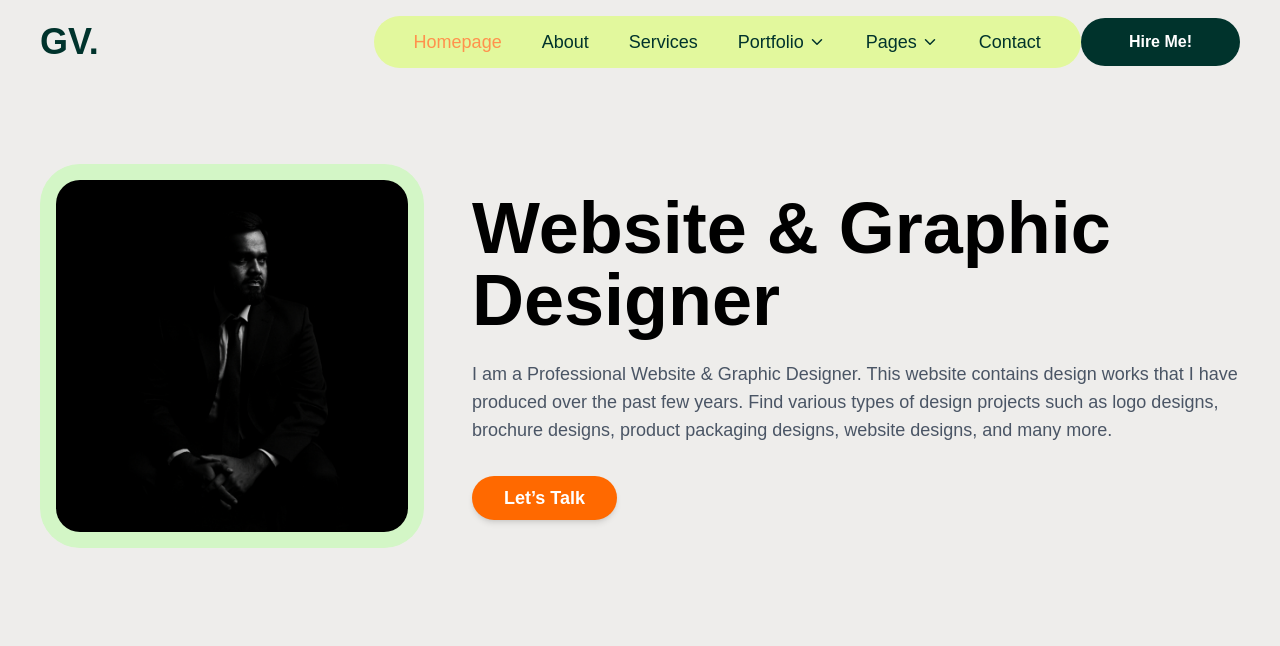
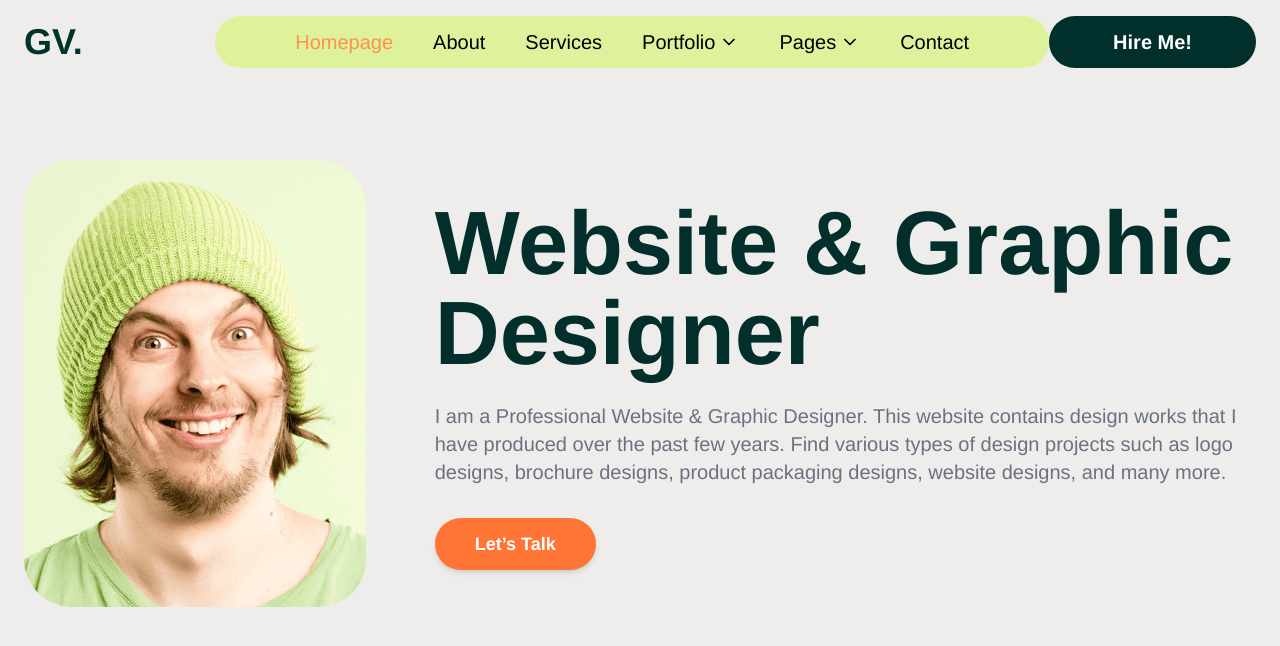
Before and after one commit to sharifulislamudoy/Graphics-Verse, a React (Vite) app: page / in a window 1280 px wide. Shown: the top 646 px of the page. Built offline with nearby package versions, Linux system fonts and the light colour scheme.

Commit message:
hero section done

```diff
--- a/src/components/Home/Hero.jsx
+++ b/src/components/Home/Hero.jsx
@@ -1,43 +1,43 @@
 import React from "react";
 import { motion } from "framer-motion";
-import image from "../../assets/Shariful_islam_udoy-dark-image.jpg"
+import image from "../../assets/hero-image.png"
 
 const Hero = () => {
   return (
-    <div className="flex flex-col md:flex-row items-center justify-center mt-20 px-6 md:px-10 gap-12 max-w-7xl mx-auto">
+    <div className="px-4 py-4 md:px-6 flex items-center justify-between w-full mt-15 gap-">
 
       {/* Left Side - Image */}
       <motion.div
         initial={{ opacity: 0, x: -50 }}
         animate={{ opacity: 1, x: 0 }}
         transition={{ duration: 0.8 }}
-        className="w-full md:w-1/3 flex justify-center"
+        className="w-full md:w-1/3"
       >
         <img
-          src={image} // replace with your image path
+          src={image}
           alt="Profile"
-          className="rounded-[2.5rem] object-cover bg-[#d3f6c6] p-4"
+          className="rounded-[3rem] object-cover "
         />
       </motion.div>
 
       {/* Right Side - Text */}
       <motion.div
-        initial={{ opacity: 0, x: 50 }}
-        animate={{ opacity: 1, x: 0 }}
+        initial={{ opacity: 0, y: 50 }}
+        animate={{ opacity: 1, y: 0 }}
         transition={{ duration: 0.8, delay: 0.3 }}
         className="text-left w-full md:w-2/3"
       >
-        <h1 className="text-5xl md:text-7xl font-bold text-black">
-          Website & Graphic <br /> Designer
+        <h1 className="text-5xl  md:text-[90px] font-semibold text-[#022F2B]">
+          Website & Graphic Designer
         </h1>
-        <p className="mt-6 text-lg text-gray-600 ">
+        <p className="mt-6 lg:text-xl text-md text-gray-500 ">
           I am a Professional Website & Graphic Designer. This website contains design works that I have produced over the past few years. Find various types of design projects such as logo designs, brochure designs, product packaging designs, website designs, and many more.
         </p>
 
         <motion.button
           whileHover={{ scale: 1.05 }}
           whileTap={{ scale: 0.95 }}
-          className="mt-8 px-8 py-2 bg-orange-500 text-white font-semibold rounded-full text-lg shadow-md hover:bg-orange-600 transition-all"
+          className="mt-8 px-10 py-3 bg-[#FF7536] text-white font-semibold rounded-full text-lg shadow-md hover:bg-[#012F2B] hover:text-[#FF7536] transition-all"
         >
           Let’s Talk
         </motion.button>
--- a/src/components/Navbar/Navbar.jsx
+++ b/src/components/Navbar/Navbar.jsx
@@ -6,32 +6,32 @@ const Navbar = () => {
     const [menuOpen, setMenuOpen] = useState(false);
 
     return (
-        <nav className="px-4 py-4 md:px-10 flex items-center justify-between max-w-7xl mx-auto relative">
+        <nav className="px-4 py-4 md:px-6 flex items-center justify-between w-full relative">
             {/* Logo */}
             <h1 className="text-4xl font-bold text-[#00332C]">GV.</h1>
 
             {/* Desktop Menu */}
             <div>
                 <div className="hidden md:flex items-center">
-                    <div className="hidden md:flex items-center bg-[#E2F89D] px-10 py-3 rounded-full gap-10">
-                        <a href="#" className="text-[#FF914D] text-lg">
+                    <div className="hidden md:flex items-center bg-[#DEF29B]  px-20 py-3 rounded-full gap-10">
+                        <a href="#" className="text-[#FF914D] text-xl ">
                             Homepage
                         </a>
                         <a
                             href="#"
-                            className="text-[#00332C] hover:text-[#FF914D] text-lg"
+                            className="text-black hover:text-[#FF914D] text-xl"
                         >
                             About
                         </a>
                         <a
                             href="#"
-                            className="text-[#00332C] hover:text-[#FF914D] text-lg"
+                            className="text-black hover:text-[#FF914D] text-xl"
                         >
                             Services
                         </a>
 
                         <div className="relative group">
-                            <button className="flex items-center gap-1 text-[#00332C] hover:text-[#FF914D] text-lg">
+                            <button className="flex items-center gap-1 text-black hover:text-[#FF914D] text-xl">
                                 Portfolio <FiChevronDown />
                             </button>
                             <div className="hidden group-hover:block absolute top-full mt-1 left-0 bg-white shadow-md rounded-lg">
@@ -45,7 +45,7 @@ const Navbar = () => {
                         </div>
 
                         <div className="relative group">
-                            <button className="flex items-center gap-1 text-[#00332C] hover:text-[#FF914D] text-lg">
+                            <button className="flex items-center gap-1 text-black hover:text-[#FF914D] text-xl">
                                 Pages <FiChevronDown />
                             </button>
                             <div className="hidden group-hover:block absolute top-full mt-1 left-0 bg-white shadow-md rounded-lg">
@@ -60,13 +60,13 @@ const Navbar = () => {
 
                         <a
                             href="#"
-                            className="text-[#00332C] hover:text-[#FF914D] text-lg"
+                            className="text-black hover:text-[#FF914D] text-xl"
                         >
                             Contact
                         </a>
                     </div>
                     <div>
-                        <button className="bg-[#00332C] text-white px-12 py-3 rounded-full font-semibold hover:bg-[#022721] transition">
+                        <button className="bg-[#012F2B] text-white px-16 py-3 rounded-full font-semibold hover:bg-[#022721] transition text-xl">
                             Hire Me!
                         </button>
                     </div>
--- a/src/index.css
+++ b/src/index.css
@@ -1,6 +1,8 @@
 @import "tailwindcss";
-@import url('https://fonts.googleapis.com/css2?family=Poppins:ital,wght@0,100;0,200;0,300;0,400;0,500;0,600;0,700;0,800;0,900;1,100;1,200;1,300;1,400;1,500;1,600;1,700;1,800;1,900&display=swap');
-body{
+@import url('https://fonts.cdnfonts.com/css/helvetica-neue-55');
+
+body {
     background-color: #eeedeb;
-    font-family: "Poppins", sans-serif;
+    font-family: 'Helvetica Neue', sans-serif;
+
 }
--- a/src/layouts/Main.jsx
+++ b/src/layouts/Main.jsx
@@ -4,7 +4,7 @@ import { Outlet } from 'react-router';
 
 const Main = () => {
     return (
-        <div>
+        <div className='max-w-[1280px] mx-auto'>
             <Navbar />
             <Outlet />
         </div>
```
Also changed, not shown: src/assets/hero-image.png (added).
